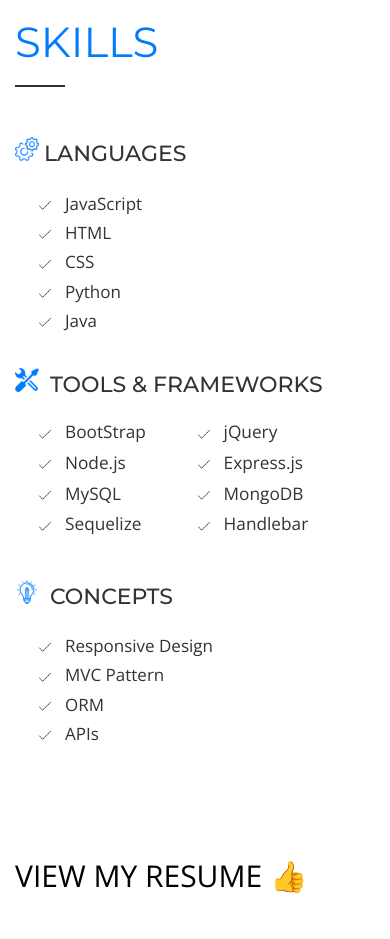
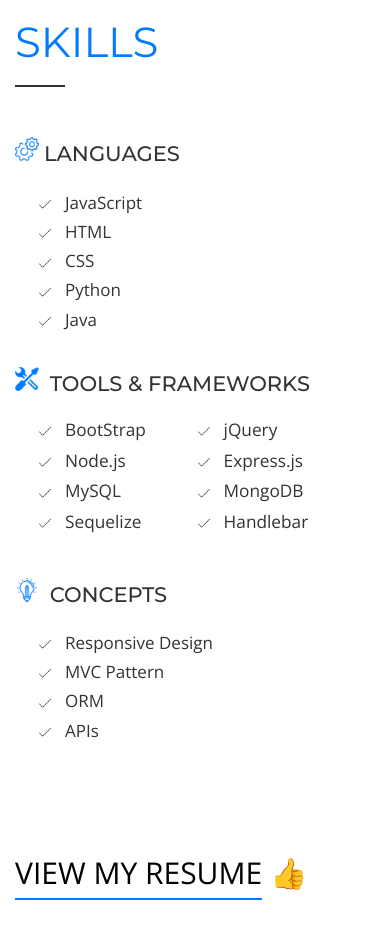
Before and after one commit to chrisms91/portfolio_website, a plain HTML site: page index.html in a window 390 px wide. Shown: the part 1800-2739 px from the top of the page. Drawn offline with nearby package versions, Linux system fonts and the light colour scheme.

Commit message:
fixed missing underline on mobile, changed skill-sub-heading font size, force page scroll to the top at page refresh

```diff
--- a/assets/css/style.css
+++ b/assets/css/style.css
@@ -1119,7 +1119,7 @@
     }
 
     .skill-sub-heading {
-        font-size: 2.2rem;
+        font-size: 2.1rem;
     }
 
     #skill-lng-icon, #skill-tool-icon, #skill-concept-icon{
@@ -1149,4 +1149,8 @@
         padding: 50px 30px;
         display: block;
     }
+
+    #resume-link {
+        border-bottom: 2px solid #007bff
+    }
 }
--- a/assets/javascript/main.js
+++ b/assets/javascript/main.js
@@ -7,6 +7,11 @@
 		navigationItems = $('#cd-vertical-nav a');
 
     updateNavigation();
+
+    // force page scroll to the top at page refresh
+    $(window).on('beforeunload', function(){
+        $(window).scrollTop(0);
+    });
 
     // Init Wow
     wow = new WOW( {
```
